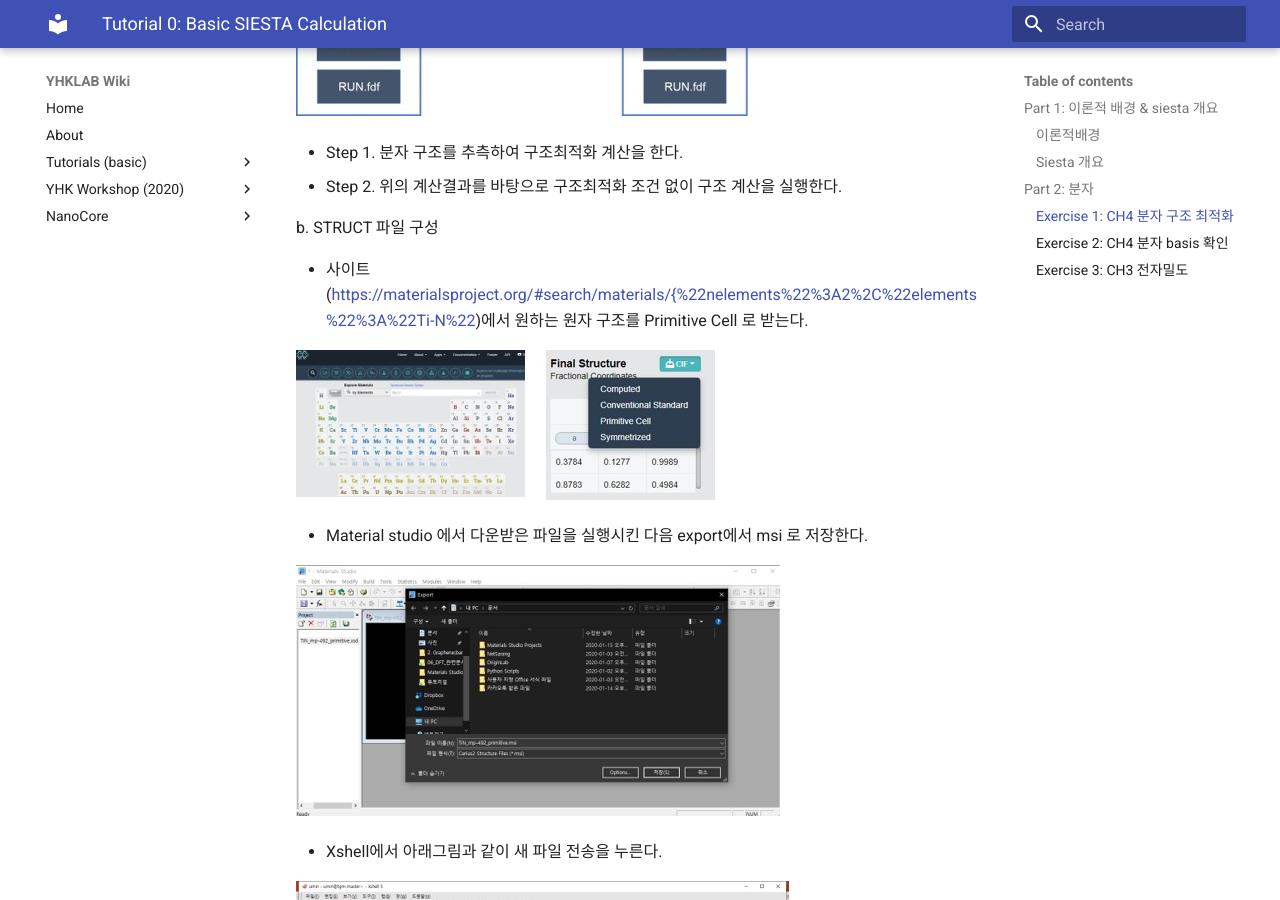
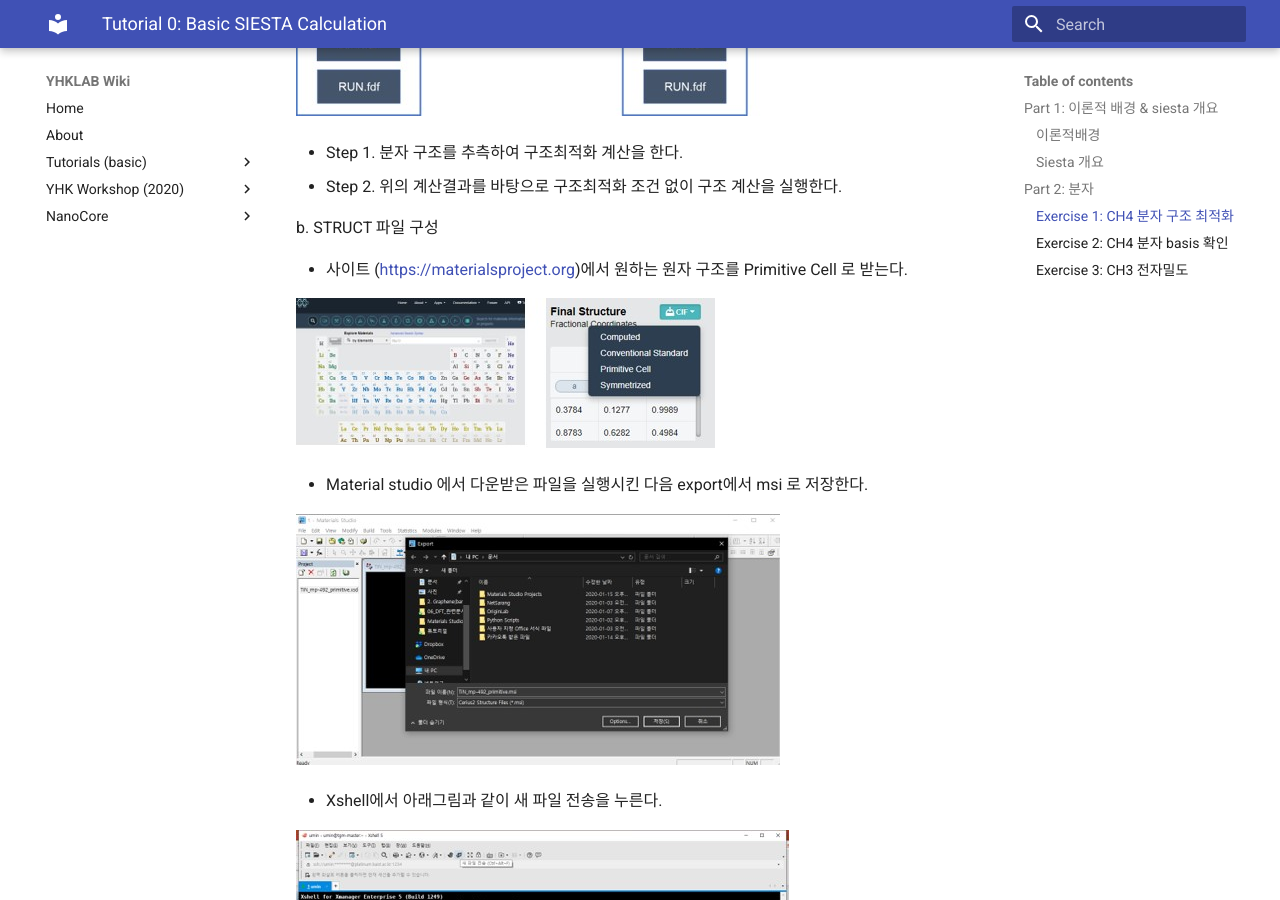
Before and after one commit to starnmj/wiki, an MkDocs documentation site: the page built from docs/00_BASIC_UM.md, in a window 1280 px wide and 900 px high, scrolled down 2994 px. Built offline with MkDocs 1.6.1 and Material for MkDocs 9.7.7, drawn with Linux system fonts in a browser that asks for light colours; old or Windows-style settings are respelled for this version of MkDocs; some of the changed lines change nothing that is shown.

Commit message:
20/02/11 update

```diff
--- a/docs/00_BASIC_UM.md
+++ b/docs/00_BASIC_UM.md
@@ -50,7 +50,7 @@ a. 구조 최적화는 다음과 같은 방식으로 진행된다.
 
 b. STRUCT 파일 구성
 
-- 사이트 (<https://materialsproject.org/#search/materials/{%22nelements%22%3A2%2C%22elements%22%3A%22Ti-N%22>)에서 원하는 원자 구조를 Primitive Cell 로 받는다.
+- 사이트 (<https://materialsproject.org>)에서 원하는 원자 구조를 Primitive Cell 로 받는다.
 
 ![03_006](img/03/03_006.jpg)
 
```
Also changed, not shown: site/00_BASIC_UM/index.html, site/search/search_index.json, 1 other file.
